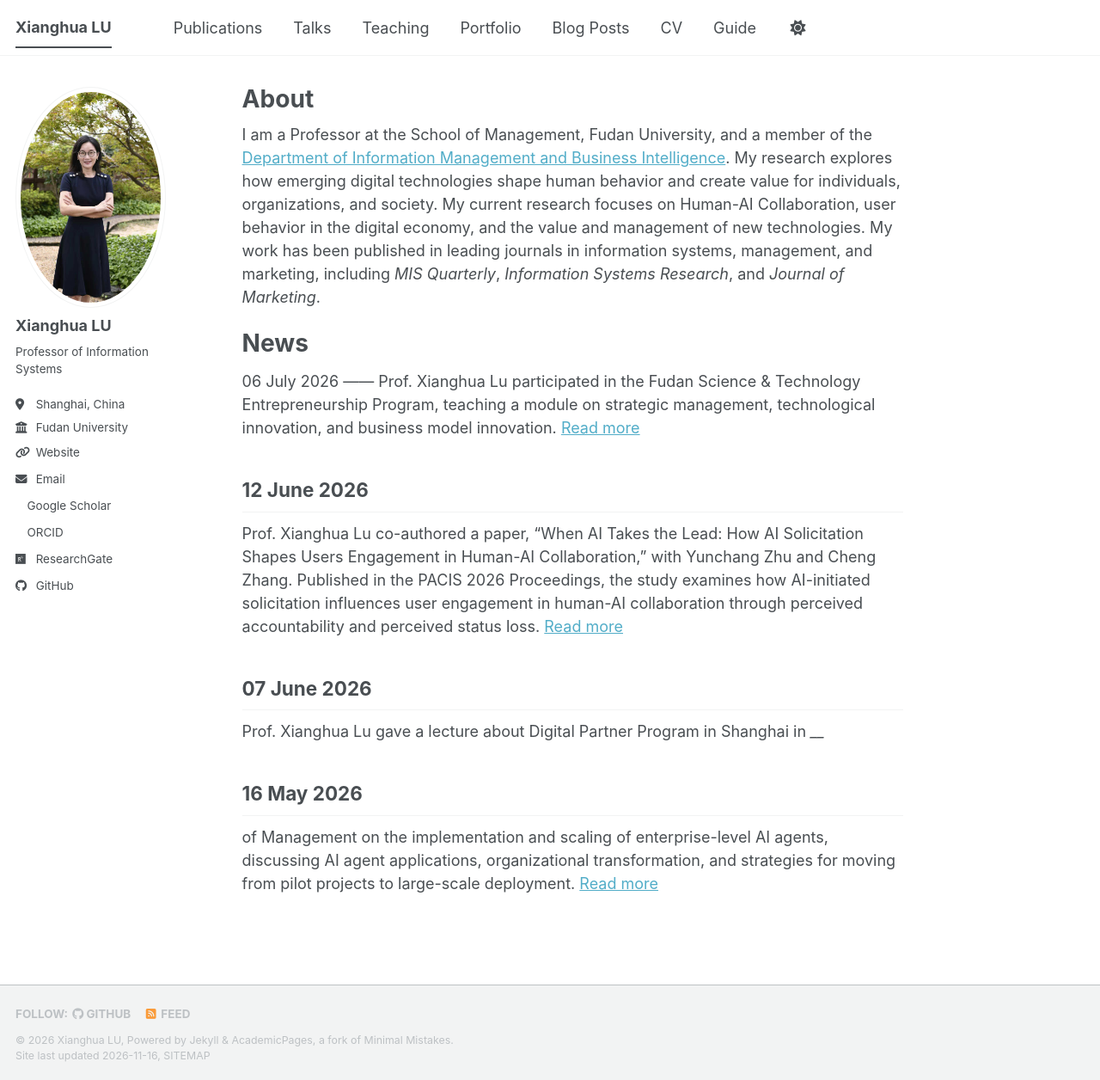
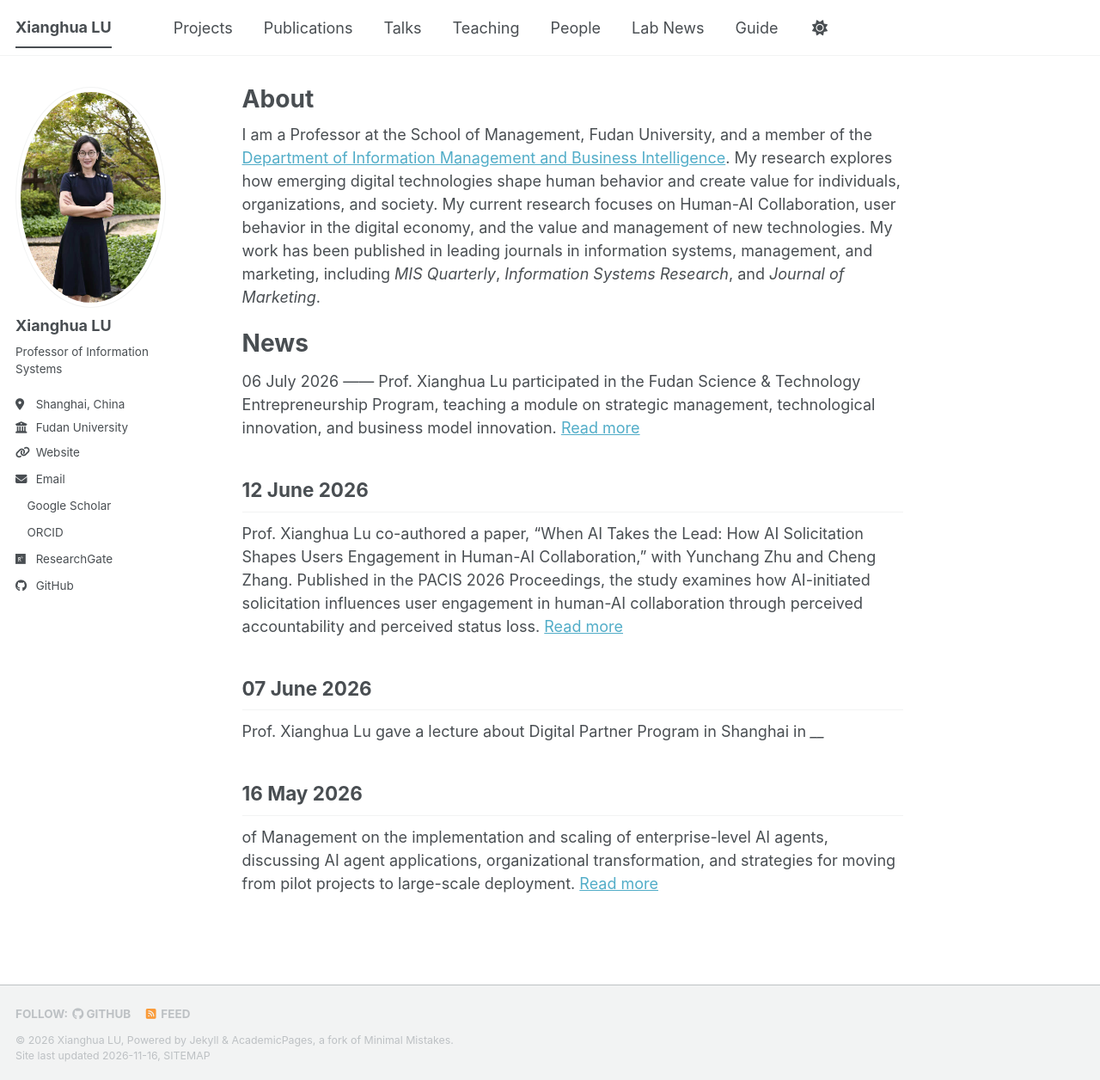
Before and after one commit to Xianghualu/Xianghualu.github.io, a Jekyll site: the page built from _pages/about.md, in a window 1280 px wide and 1256 px high. Shown: the whole window at 86% size. Built offline with Jekyll 4.4.1, drawn with Linux system fonts in a browser that asks for light colours; a style sheet for code colours, icons or effects is not loaded.

Commit message:
Update navigation.yml

```diff
--- a/_data/navigation.yml
+++ b/_data/navigation.yml
@@ -8,6 +8,9 @@
 #      Markdown formatted page while the second is generated using JSON.
 
 main:
+  - title: "Projects"
+    url: /Projects/
+
   - title: "Publications"
     url: /publications/
 
@@ -17,14 +20,12 @@ main:
   - title: "Teaching"
     url: /teaching/
 
-  - title: "Portfolio"
+  - title: "People"
     url: /portfolio/
 
-  - title: "Blog Posts"
-    url: /year-archive/
+  - title: "Lab News"
+    url: /lab-news/
 
-  - title: "CV"
-    url: /cv/
 
   # - title: "CV"
   #   url: /cv-json/
```
